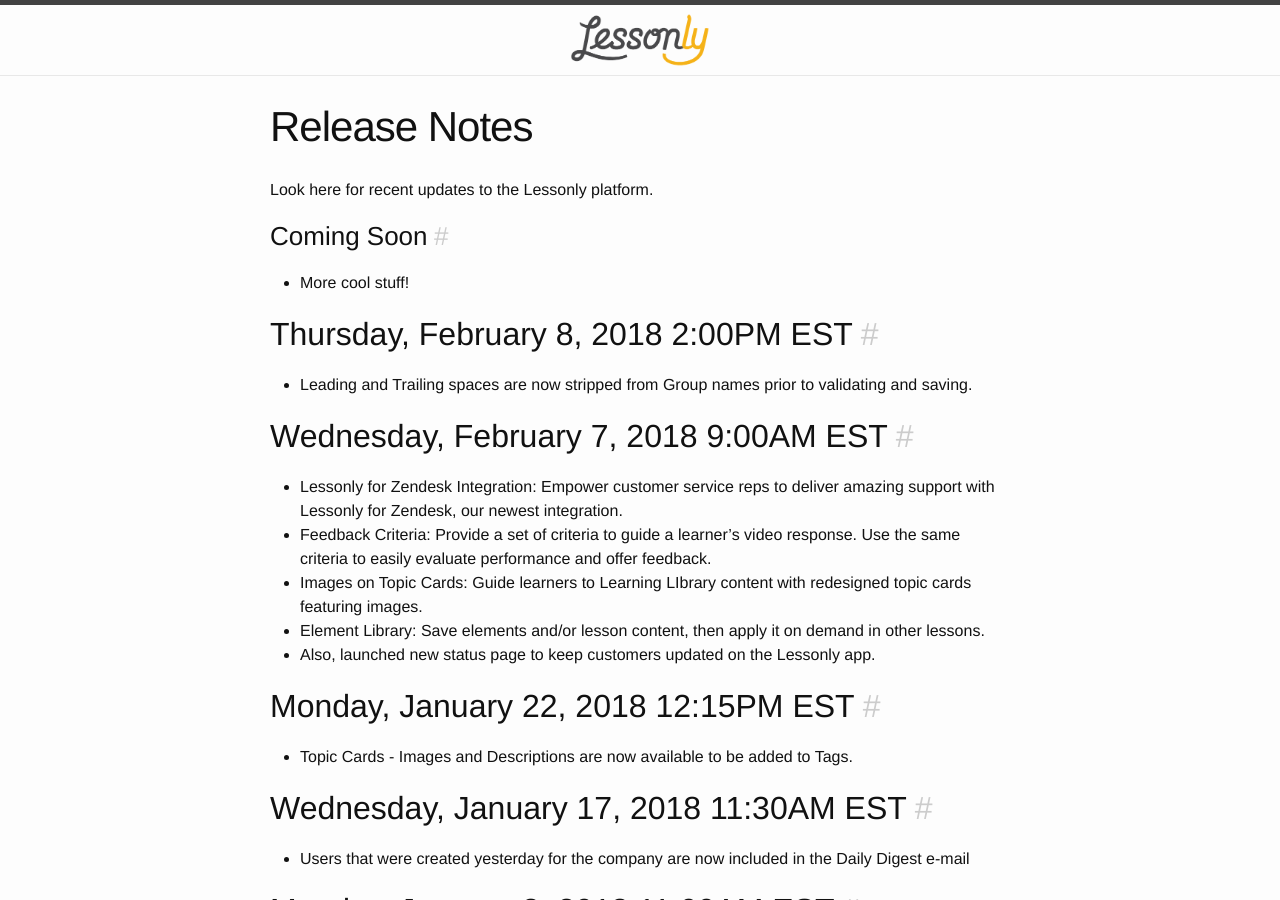
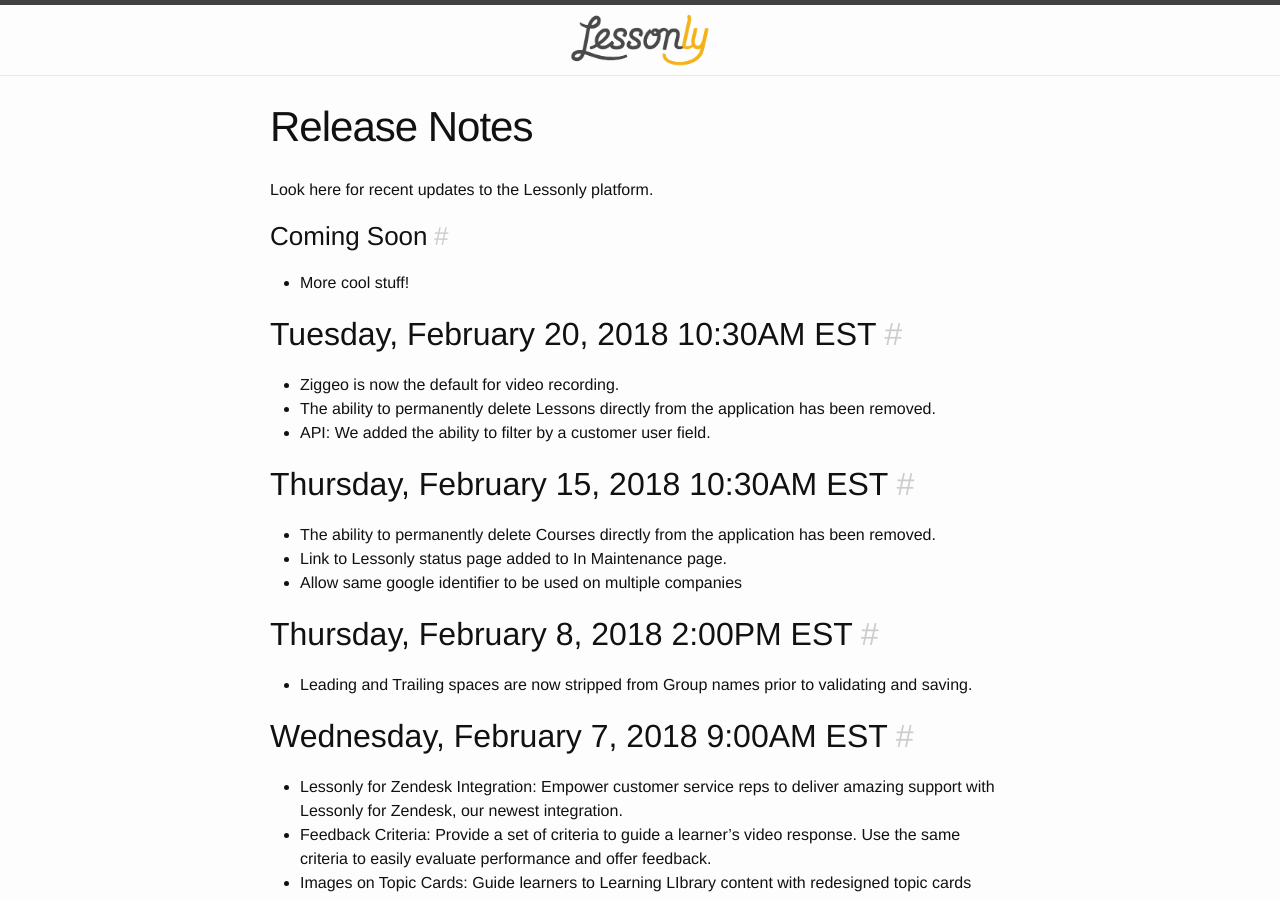
Before and after one commit to isabella232/lessonly.github.io, a Jekyll site: the page built from release-notes.md, in a window 1280 px wide and 900 px high. Built offline with Jekyll 4.4.1, drawn with Linux system fonts in a browser that asks for light colours.

Commit message:
Update release-notes.md

```diff
--- a/release-notes.md
+++ b/release-notes.md
@@ -7,6 +7,16 @@
 
 ### Coming Soon
 - More cool stuff!
+
+## Tuesday, February 20, 2018 10:30AM EST
+- Ziggeo is now the default for video recording.
+- The ability to permanently delete Lessons directly from the application has been removed.
+- API: We added the ability to filter by a customer user field.
+
+## Thursday, February 15, 2018 10:30AM EST
+- The ability to permanently delete Courses directly from the application has been removed.
+- Link to Lessonly status page added to In Maintenance page.
+- Allow same google identifier to be used on multiple companies
 
 ## Thursday, February 8, 2018 2:00PM EST
 - Leading and Trailing spaces are now stripped from Group names prior to validating and saving.
```
